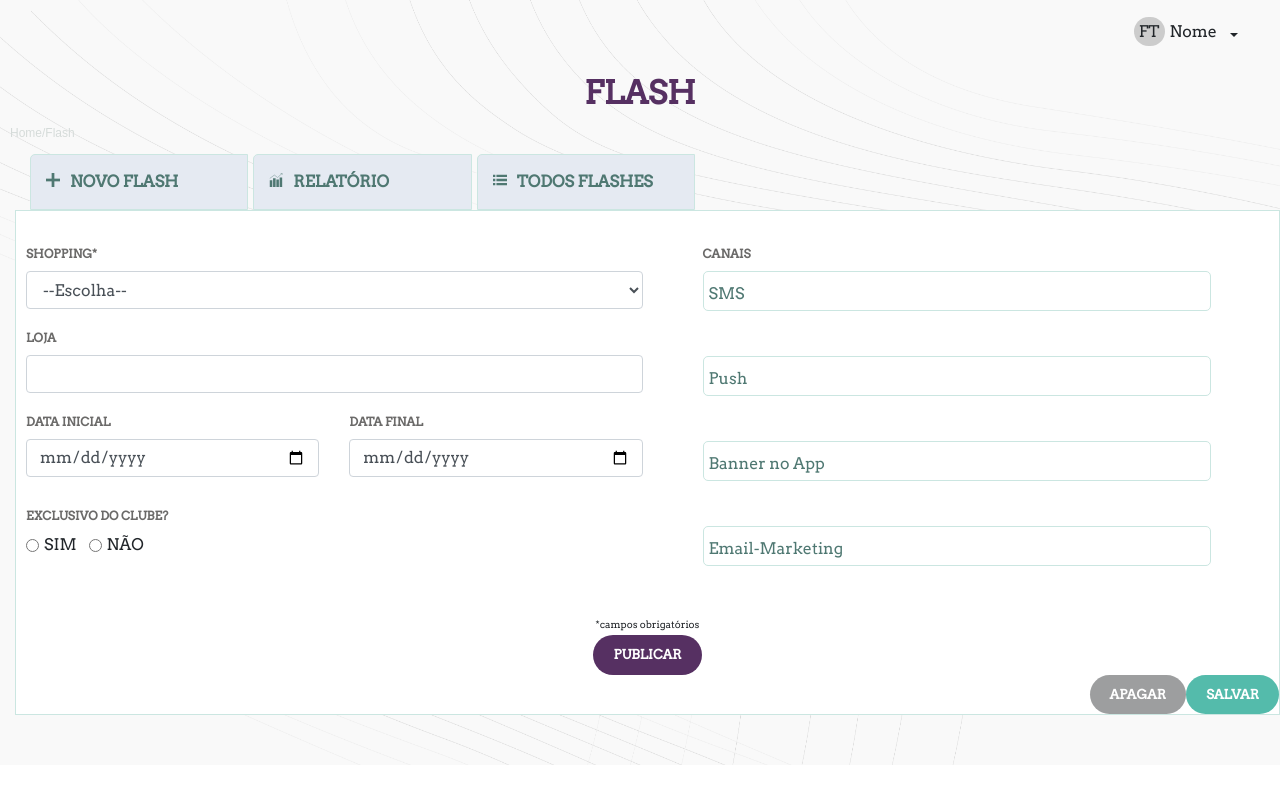
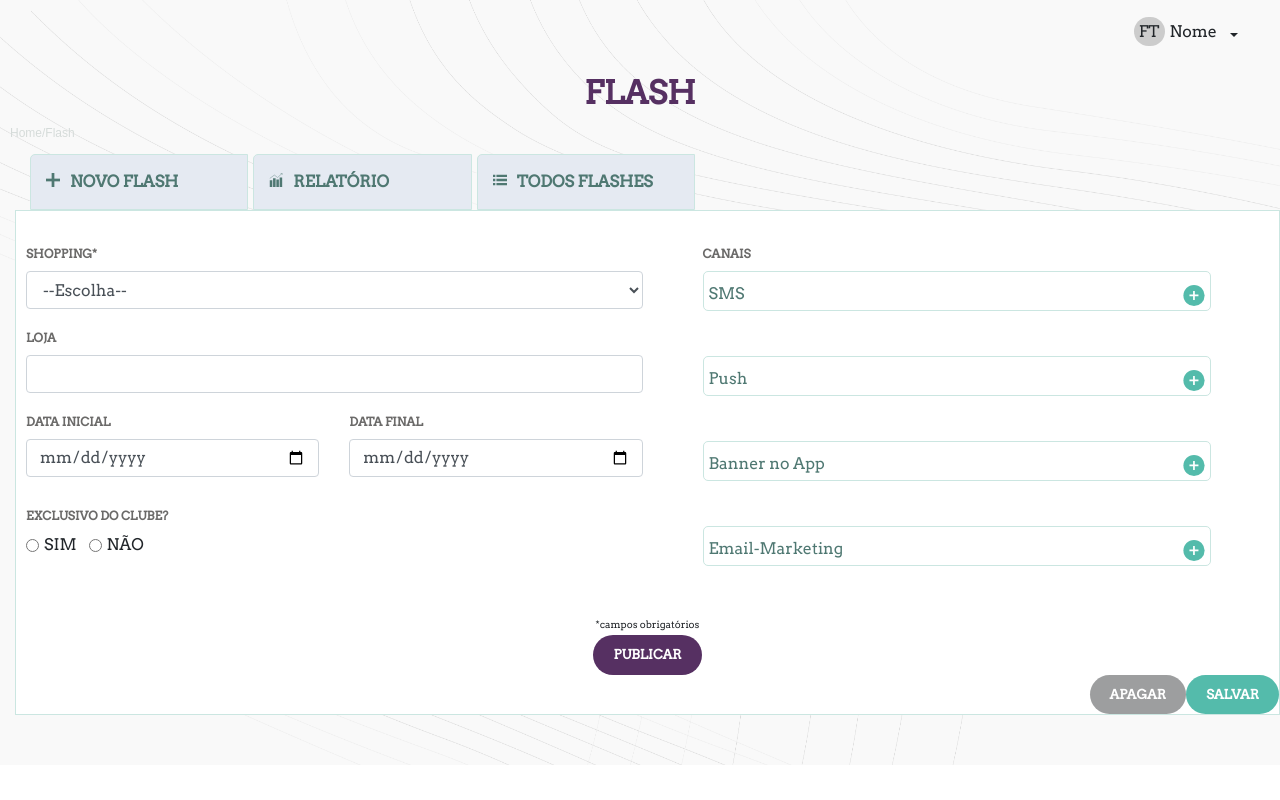
Before and after one commit to WellHarper/flash-page, a React (Create React App) app: page / in a window 1280 px wide. Built offline with nearby package versions, Linux system fonts and the light colour scheme.

Commit message:
adiciona botao +

```diff
--- a/src/App.css
+++ b/src/App.css
@@ -176,3 +176,10 @@ h1 {
     text-align: end;
 
   }
+
+  .more {
+    float: right;
+    margin-right: 5px;
+
+    padding-bottom: 12px;
+  }
--- a/src/App.js
+++ b/src/App.js
@@ -79,15 +79,19 @@ function App() {
             <label className="lab">CANAIS</label>
             <div className="canais">
               SMS
+              <img className="more" src="./more.svg"></img>
             </div>
             <div className="canais">
               Push
+              <img className="more" src="./more.svg"></img>
             </div>
             <div className="canais">
               Banner no App
+              <img className="more" src="./more.svg"></img>
             </div>
             <div className="canais">
               Email-Marketing
+              <img className="more" src="./more.svg"></img>
             </div>
           </Col>
       </Row>
```
Also changed, not shown: public/more.svg (added).
